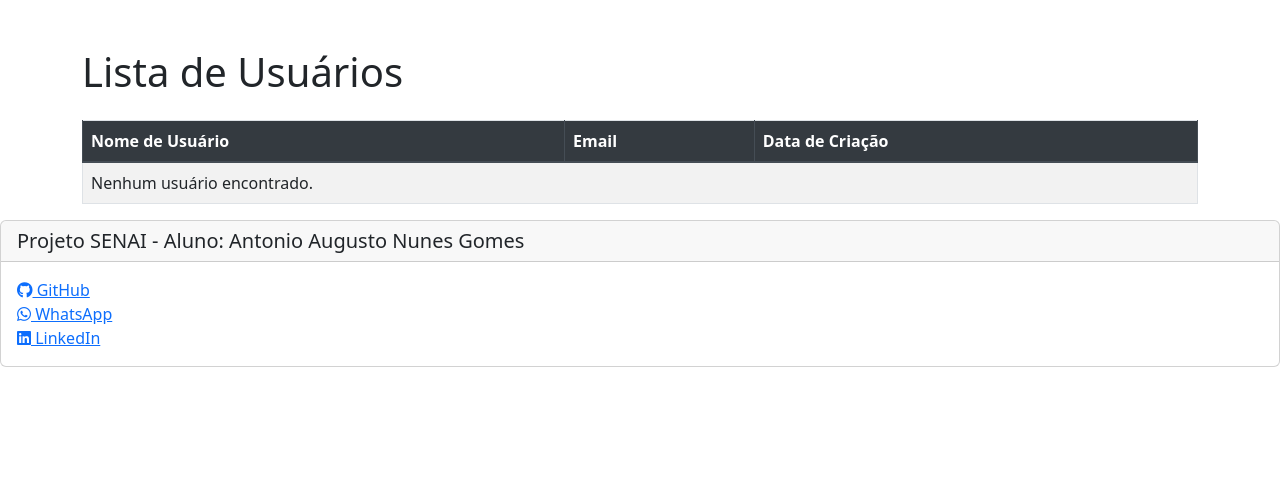
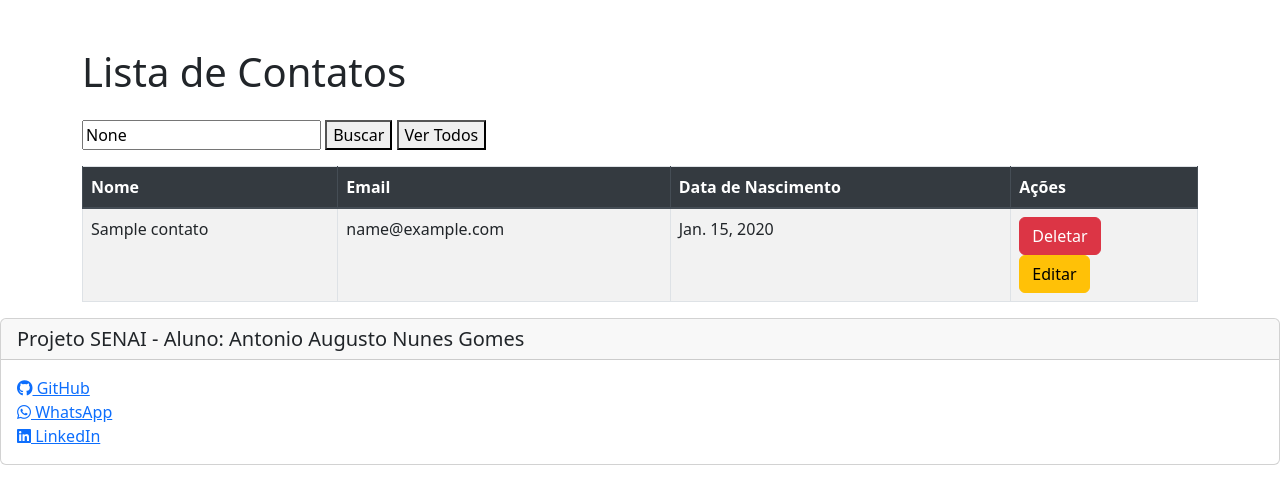
Before and after one commit to Augant/ProjetoSenai, a Django app: page /list/ in a window 1280 px wide. Shown: the part 56-560 px from the top of the page. Run offline with Django 5.2, Linux system fonts and the light colour scheme; tables that the repository leaves empty hold one stand-in row (values such as "Sample post"); some libraries are stand-ins or nearby versions.

Commit message:
Projeto base funcionando

```diff
--- a/projeto_app/templates/partial/list.html
+++ b/projeto_app/templates/partial/list.html
@@ -1,10 +1,5 @@
 {% extends "global/index.html" %}
 
-{% load static %}
-
-{% block title %}Home{% endblock title %}
-
-<html>
 {% block content %}
 <!DOCTYPE html>
 <html lang="pt-BR">
@@ -12,36 +7,54 @@
 <head>
     <meta charset="UTF-8">
     <meta name="viewport" content="width=device-width, initial-scale=1.0">
-    <title>Formulário</title>
+    <title>Lista de Contatos</title>
 </head>
 
 <body>
     <div class="container mt-5">
-        <h1 class="mb-4">Lista de Usuários</h1>
-        <table class="table table-striped table-bordered">
+        <h1 class="mb-4">Lista de Contatos</h1>
+
+        <!-- Formulário de pesquisa -->
+        <form method="GET" action="{% url 'list' %}">
+            <input type="text" name="q" placeholder="Pesquisar por nome" value="{{ query }}">
+            <button type="submit">Buscar</button>
+            <a href="{% url 'list' %}"><button type="button">Ver Todos</button></a>
+        </form>
+
+        <table class="table table-striped table-bordered mt-3">
             <thead class="thead-dark">
                 <tr>
-                    <th>Nome de Usuário</th>
+                    <th>Nome</th>
                     <th>Email</th>
-                    <th>Data de Criação</th>
+                    <th>Data de Nascimento</th>
+                    <th>Ações</th> <!-- Coluna de ações -->
                 </tr>
             </thead>
             <tbody>
-                {% for user in users %}
+                {% for contato in contatos %}
                 <tr>
-                    <td>{{ user.username }}</td>
-                    <td>{{ user.email }}</td>
-                    <td>{{ user.date_joined }}</td>
+                    <td>{{ contato.nome }}</td>
+                    <td>{{ contato.email }}</td>
+                    <td>{{ contato.data_nascimento }}</td>
+                    <td>
+                        <!-- Formulário para deletar o contato -->
+                        <form method="POST" action="{% url 'list' %}" onsubmit="return confirm('Tem certeza que deseja deletar este contato?');">
+                            {% csrf_token %}
+                            <input type="hidden" name="contato_id" value="{{ contato.id }}">
+                            <button type="submit" class="btn btn-danger">Deletar</button>
+                        </form>
+                        <!-- Link para editar o contato -->
+                        <a href="{% url 'edit' contato.id %}" class="btn btn-warning">Editar</a>
+                    </td>
                 </tr>
                 {% empty %}
                 <tr>
-                    <td colspan="3">Nenhum usuário encontrado.</td>
+                    <td colspan="4">Nenhum contato encontrado.</td>
                 </tr>
                 {% endfor %}
             </tbody>
         </table>
     </div>
-
 </body>
 
 </html>
--- a/projeto_app/urls.py
+++ b/projeto_app/urls.py
@@ -1,9 +1,10 @@
 from django.urls import path
-from projeto_app.views import index, form, list
+from projeto_app.views import index, form, list, edit
 
 urlpatterns = [
     path('', index),
     path('form/', form, name='form'),
-    path('list/', list),
+    path('list/', list, name='list'),
+    path('edit/<int:contato_id>/', edit, name='edit')
 
 ]
--- a/projeto_app/views.py
+++ b/projeto_app/views.py
@@ -1,5 +1,6 @@
-from django.shortcuts import render, redirect
+from django.shortcuts import render, redirect,  get_object_or_404
 from projeto_app.models import Contato
+from django.http import HttpResponse
 
 
 def index(request):
@@ -20,4 +21,33 @@
     return render(request, "partial/form.html", {'nome': nome})
 
 def list(request):
-    return render(request, "partial/list.html")
+    query = request.GET.get('q')
+    if query:
+        contatos = Contato.objects.filter(nome__icontains=query)
+    else:
+        contatos = Contato.objects.all()
+
+    if request.method == 'POST':  # Checa se a requisição é para deletar
+        contato_id = request.POST.get('contato_id')
+        contato = get_object_or_404(Contato, id=contato_id)
+        contato.delete()
+        return redirect('list')
+
+    return render(request, 'partial/list.html', {'contatos': contatos, 'query': query})
+
+def edit(request, contato_id):
+    contato = get_object_or_404(Contato, id=contato_id)
+
+    if request.method == 'POST':
+        nome = request.POST.get('nome')
+        email = request.POST.get('email')
+        data_nascimento = request.POST.get('data-nascimento')
+
+        if nome and email and data_nascimento:
+            contato.nome = nome
+            contato.email = email
+            contato.data_nascimento = data_nascimento
+            contato.save()
+            return redirect('list')
+
+    return render(request, 'partial/edit.html', {'contato': contato})
```
Also changed, not shown: projeto_app/templates/partial/edit.html (added, +35 -0 lines).
